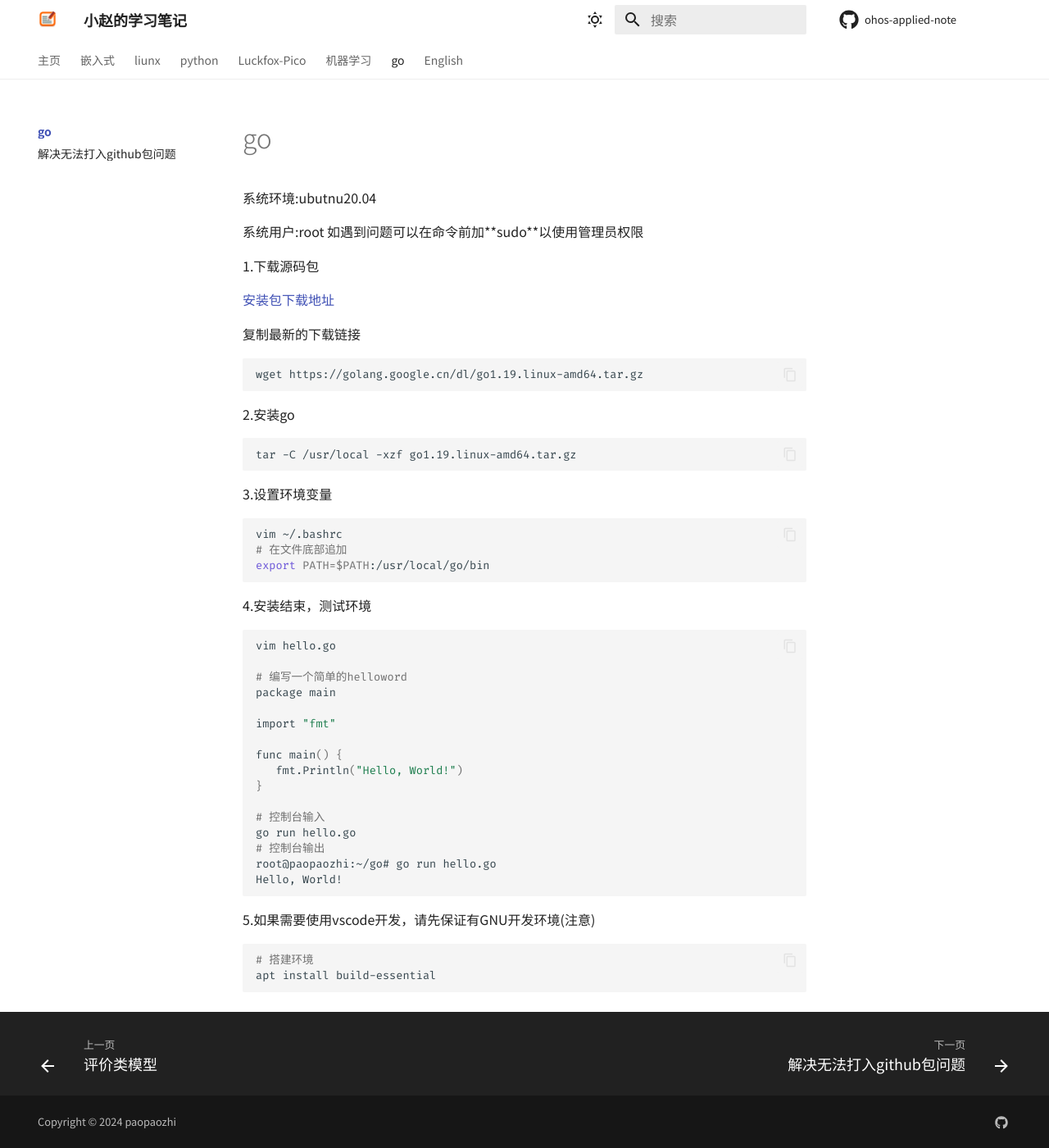
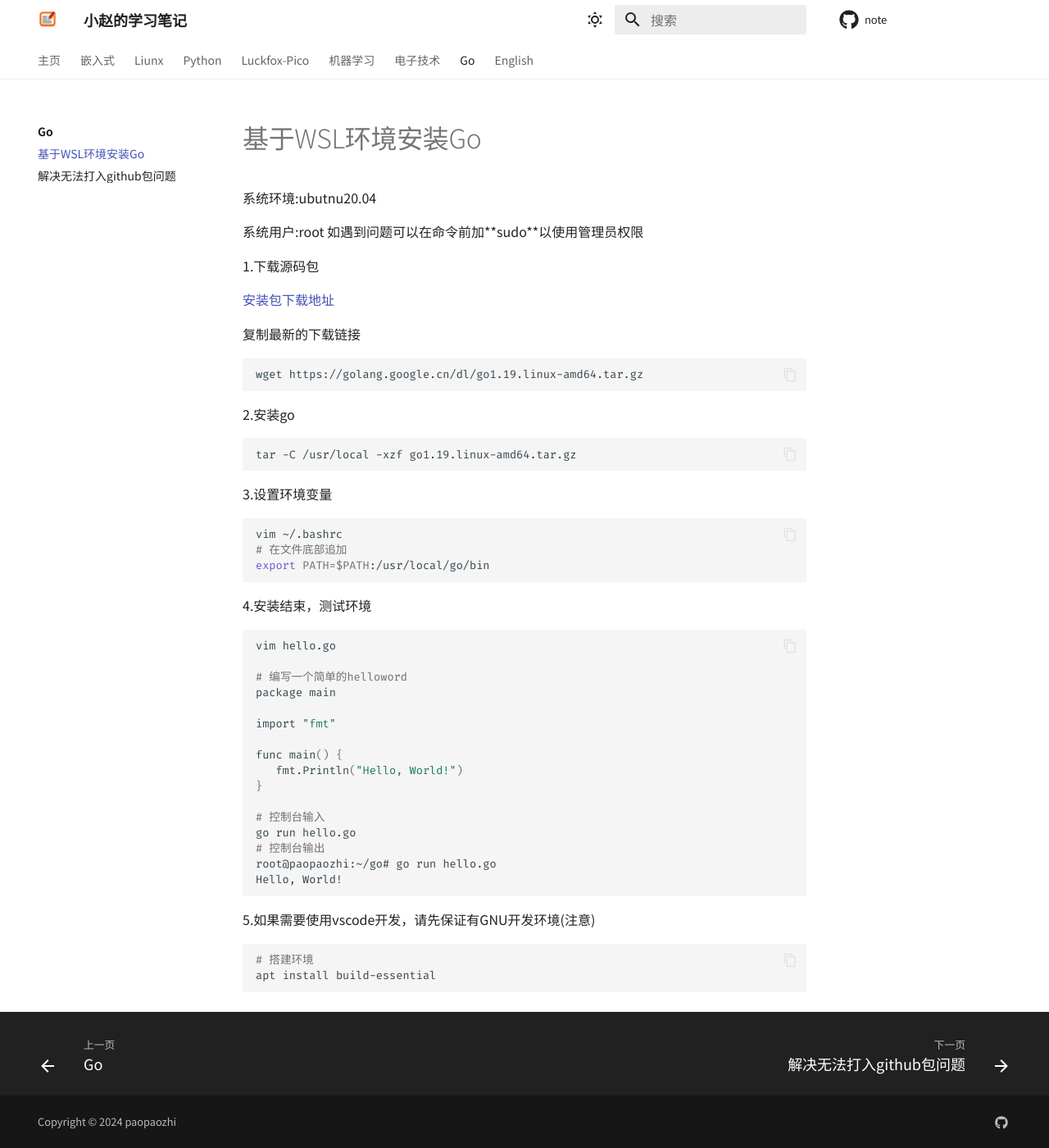
Before and after one commit to paopaozhi/note, an MkDocs documentation site: the page built from docs/go/WSL环境安装.md, in a window 1280 px wide and 1400 px high. Shown: the whole window at 82% size. Built offline with MkDocs 1.6.1 and Material for MkDocs 9.7.7, drawn with Linux system fonts in a browser that asks for light colours.

```diff
--- a/docs/go/WSL环境安装.md
+++ b/docs/go/WSL环境安装.md
@@ -1,3 +1,5 @@
+# 基于WSL环境安装Go
+
 系统环境:ubutnu20.04
 
 系统用户:root 如遇到问题可以在命令前加**sudo**以使用管理员权限
--- a/mkdocs.yml
+++ b/mkdocs.yml
@@ -1,8 +1,8 @@
 site_name: 小赵的学习笔记
 # site_author: IOT
 site_description: note
-repo_name: ohos-applied-note
-repo_url: https://gitee.com/paopaozhi/ohos-applied-note
+repo_name: note
+repo_url: https://gitee.com/paopaozhi/note
 
 # Copyright
 copyright: Copyright &copy; 2024 paopaozhi
@@ -10,12 +10,12 @@
 nav:
   - 主页: index.md
   - 嵌入式: 嵌入式/
-  - liunx: liunx/
-  - python: python/
+  - Liunx: liunx/
+  - Python: python/
   - Luckfox-Pico: Luckfox-Pico/
   - 机器学习: 机器学习/
-  - go: go/
-
+  - 电子技术: 电子技术/
+  - Go: go/
   - English: english/
 
 theme:
@@ -126,4 +126,3 @@
 
 extra_javascript:
   - https://cdnjs.cloudflare.com/ajax/libs/mathjax/2.7.0/MathJax.js?config=TeX-MML-AM_CHTML
-  - demo.js
--- /dev/null
+++ b/requirements.txt
@@ -0,0 +1,5 @@
+mkdocs
+mkdocs-literate-nav
+mkdocs-material
+mkdocs-material-extensions
+mkdocs-section-index
```
Also changed, not shown: docs/go/index.md (added, +1 -0 lines), rCore学习/问题.md (+5 -5 lines), docs/电子技术/电容的充电与放电电路.md (line endings or trailing spaces), 1 other file.
